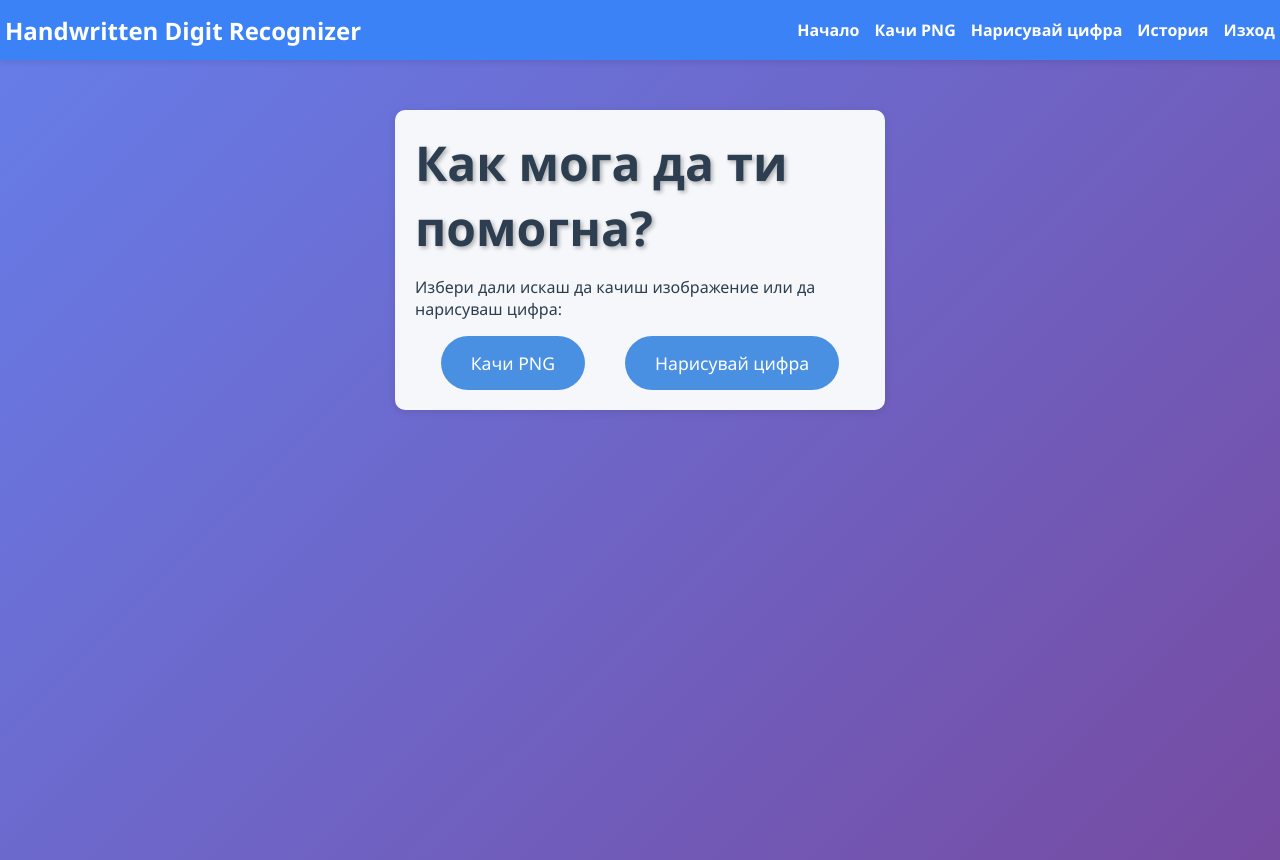
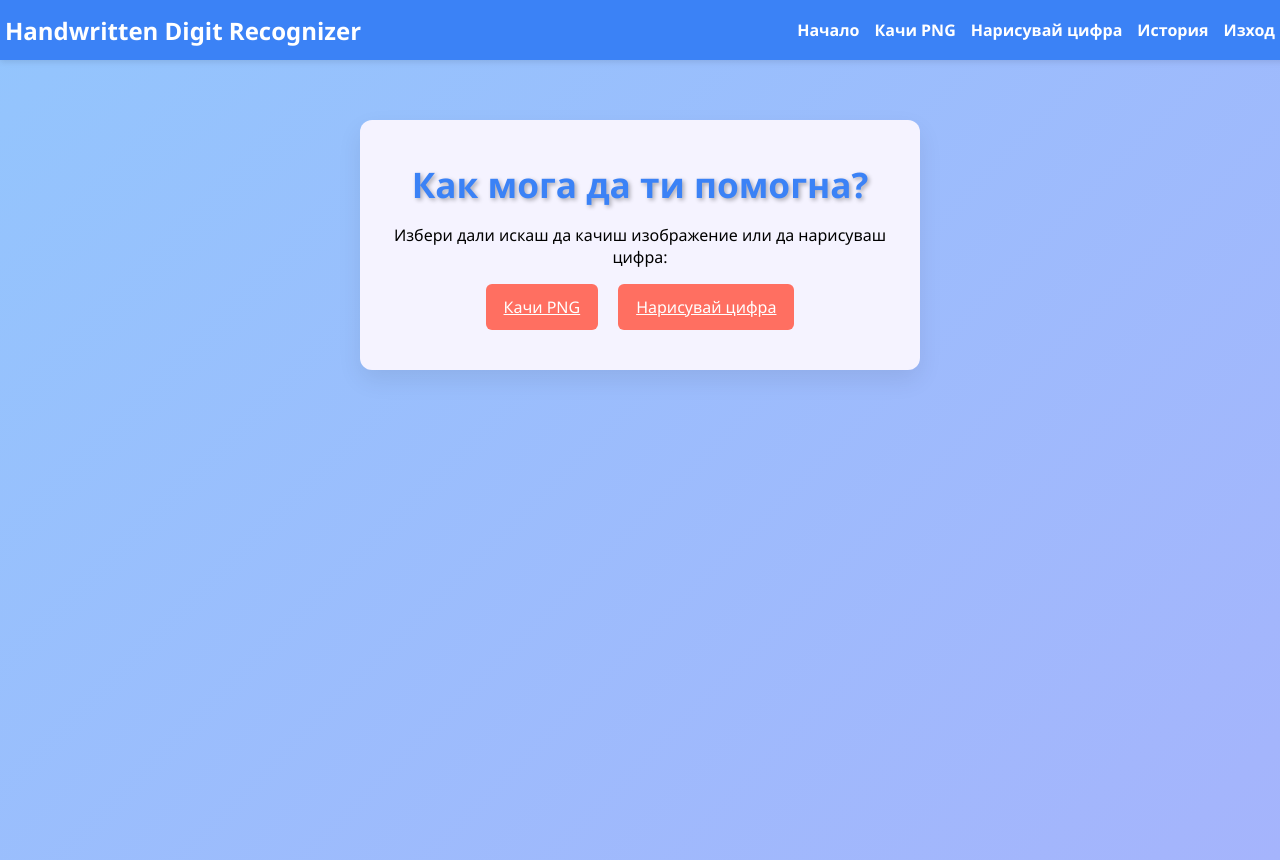
Before and after one commit to codingburgas/2425-11-b-pp-student-practices-assignment-INNedkova21, a Flask app: page /home in a window 1280 px wide. Run offline with Flask 3, Linux system fonts and the light colour scheme; parts of the project's set-up code (start-up, migrations or seed data) failed here and were passed over.

Commit message:
Update design

```diff
--- a/HandwrittenDigitRecognizer/auth/templates/login.html
+++ b/HandwrittenDigitRecognizer/auth/templates/login.html
@@ -36,7 +36,7 @@
             </div>
 
             <div class="form-group">
-                {{ form.submit(class="button full-width-button") }}
+                {{ form.submit(class="coral-button full-width-button") }}
             </div>
 
             <p class="text-center">Нямате акаунт? <a href="{{ url_for('auth.register') }}">Регистрирайте се.</a></p>
--- a/HandwrittenDigitRecognizer/main/templates/home.html
+++ b/HandwrittenDigitRecognizer/main/templates/home.html
@@ -3,13 +3,13 @@
 {% block title %}Начална страница{% endblock %}
 
 {% block content %}
-<div class="form-container upload-form">
-    <h1>Как мога да ти помогна?</h1>
-    <p>Избери дали искаш да качиш изображение или да нарисуваш цифра:</p>
+<div class="form-container home-container">
+    <h1 class="page-title">Как мога да ти помогна?</h1>
+    <p class="intro-text">Избери дали искаш да качиш изображение или да нарисуваш цифра:</p>
 
     <div class="buttons-container">
-        <a href="{{ url_for('ai.upload') }}" class="button">Качи PNG</a>
-        <a href="{{ url_for('ai.draw') }}" class="button">Нарисувай цифра</a>
+        <a href="{{ url_for('ai.upload') }}" class="coral-button">Качи PNG</a>
+        <a href="{{ url_for('ai.draw') }}" class="coral-button">Нарисувай цифра</a>
     </div>
 </div>
 {% endblock %}
--- a/HandwrittenDigitRecognizer/static/styles.css
+++ b/HandwrittenDigitRecognizer/static/styles.css
@@ -1,6 +1,6 @@
 body {
     font-family: 'Segoe UI', Tahoma, Geneva, Verdana, sans-serif;
-    background: linear-gradient(135deg, #667eea, #764ba2);
+    background: linear-gradient(135deg, #93c5fd, #a5b4fc);
     color: #fff;
     margin: 0;
     padding: 0;
@@ -9,6 +9,28 @@ body {
     min-height: 100vh;
     justify-content: flex-start;
     align-items: center;
+}
+
+.coral-button {
+  background-color: #ff6f61 !important;
+  color: white !important;
+  border: none;
+  padding: 12px 18px;
+  font-size: 1rem;
+  border-radius: 6px;
+  cursor: pointer;
+  transition: background-color 0.3s ease;
+}
+
+.coral-button:hover,
+.coral-button:focus {
+  background-color: #ff3b2f !important;
+  outline: none;
+}
+
+.index-content h1{
+    -webkit-text-stroke: 1.5px #ff6f61;
+    text-stroke: 2px #ff6f61;
 }
 
 h1 {
@@ -32,7 +54,8 @@ h1 {
 }
 
 .button:hover {
-    background-color: #ff3b2f;
+    background-color: #e35040;
+    text-decoration: none;
 }
 
 .buttons-container {
@@ -62,9 +85,9 @@ h1 {
     width: 100%;
     padding: 10px 5px;
     margin-bottom: 15px;
-    border: 1.5px solid #3b82f6; /* син кант, хармонизира с page-title */
+    border: 1.5px solid #3b82f6;
     border-radius: 4px;
-    background-color: #1e2a38; /* по-тъмен фон на полетата */
+    background-color: #1e2a38;
     color: #ecf0f1;
     box-shadow: inset 0 2px 4px rgba(0,0,0,0.6);
     font-size: 1rem;
@@ -80,7 +103,7 @@ h1 {
 .form-container button,
 .form-container .btn-tangerine {
     width: 100%;
-    background-color: #f97316; /* топъл оранжев */
+    background-color: #f97316;
     border: none;
     padding: 12px;
     color: white;
@@ -114,13 +137,13 @@ h1 {
 }
 
 .alert-success {
-    background-color: #22c55e22; /* прозрачен зелен */
+    background-color: #22c55e22;
     color: #16a34a;
     border: 1.5px solid #16a34a;
 }
 
 .alert-danger {
-    background-color: #ef444422; /* прозрачен червен */
+    background-color: #ef444422;
     color: #b91c1c;
     border: 1.5px solid #b91c1c;
 }
@@ -256,3 +279,19 @@ h1 {
     text-align: center;
     width: 100%;
 }
+
+.custom-register-form form {
+  padding-left: 15px;
+  padding-right: 35px;
+}
+
+.home-container {
+  color: #000;
+  background-color: #f5f3ff;
+  border-radius: 12px;
+  padding: 40px 30px;
+  max-width: 500px;
+  margin: 40px auto;
+  box-shadow: 0 10px 25px rgba(0, 0, 0, 0.08);
+  text-align: center;
+}
--- a/HandwrittenDigitRecognizer/templates/base.html
+++ b/HandwrittenDigitRecognizer/templates/base.html
@@ -9,7 +9,7 @@
     body {
       margin: 0;
       font-family: 'Segoe UI', Tahoma, Geneva, Verdana, sans-serif;
-      background-color: #f9fafb;
+      background: linear-gradient(135deg, #93c5fd, #a5b4fc);
       color: #1f2937;
       padding-top: 60px;
     }
```
Also changed, not shown: HandwrittenDigitRecognizer/auth/templates/register.html (+2 -11 lines).
